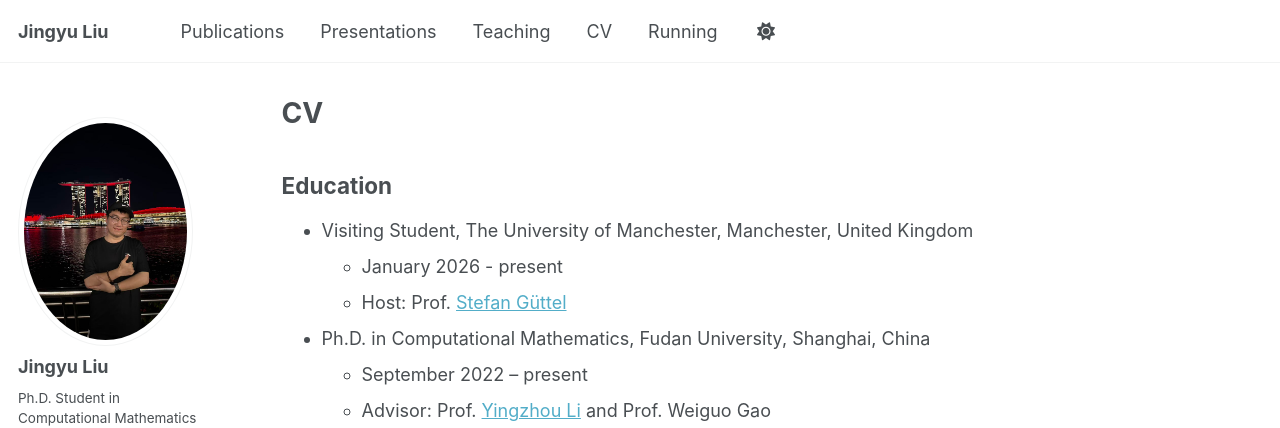
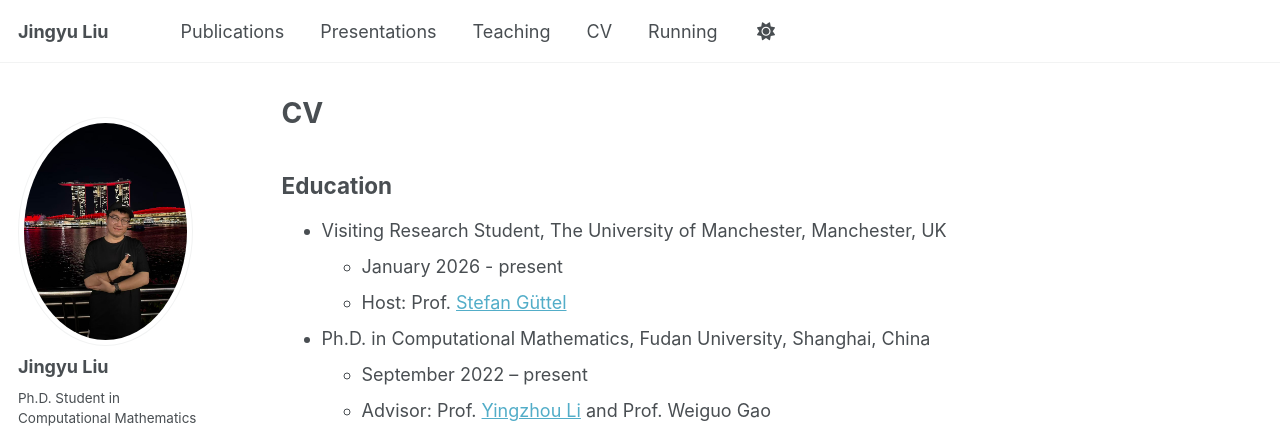
Before and after one commit to JingyuLiuMath/JingyuLiuMath.github.io, a Jekyll site: the page built from _pages/cv.md, in a window 1280 px wide and 1291 px high. Shown: the top 428 px of the window. Built offline with Jekyll 4.4.1, drawn with Linux system fonts in a browser that asks for light colours; some web fonts are replaced.

Commit message:
update cv

```diff
--- a/_pages/cv.md
+++ b/_pages/cv.md
@@ -9,7 +9,7 @@ author_profile: true
 
 ## Education
 
-* Visiting Student, The University of Manchester, Manchester, United Kingdom
+* Visiting Research Student, The University of Manchester, Manchester, UK
   * January 2026 - present
   * Host: Prof. [Stefan Güttel](https://guettel.com/)
 * Ph.D. in Computational Mathematics, Fudan University, Shanghai, China
```
